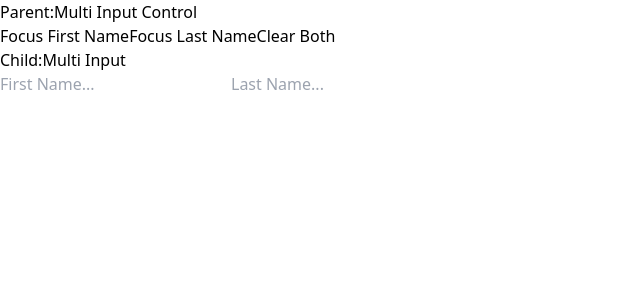
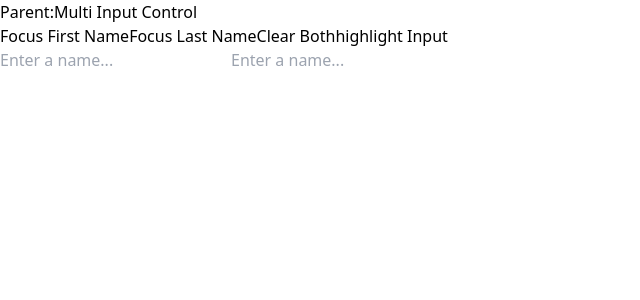
Before and after one commit to Shafee-ee/React_practice25, a React (Vite) app: page /MultiInputParent in a window 1280 px wide. Shown: the top 300 px of the page, without its empty margins (0-640 px from the left). Built offline with nearby package versions, Linux system fonts and the light colour scheme.

Commit message:
practice

```diff
--- a/src/pages/MultiInputChild.jsx
+++ b/src/pages/MultiInputChild.jsx
@@ -1,7 +1,6 @@
-import React, { forwardRef, useImperativeHandle, useRef } from 'react'
+import React, { forwardRef, useRef, useImperativeHandle } from "react";
 
-const MultiInputChild = forwardRef((props, ref) => {
-
+const MultiInputChild = forwardRef((prop, ref) => {
     const firstRef = useRef();
     const lastRef = useRef();
 
@@ -9,28 +8,33 @@ const MultiInputChild = forwardRef((props, ref) => {
         focusFirstName: () => {
             firstRef.current.focus();
         },
+        clearBoth: () => {
+            lastRef.current.value = "";
+            firstRef.current.value = "";
+        },
         focusLastName: () => {
             lastRef.current.focus();
         },
-        clearBoth: () => {
-            firstRef.current.value = "";
-            lastRef.current.value = "";
+        markInvalid: () => {
+            lastRef.current.classList.add("border-red-200", "border-4")
+            firstRef.current.classList.add("border-red-200", "border-4")
+            console.log("mark Invalid")
         }
     }))
+
     return (
-        <div className='p-4 border'>
-            <h3>Child:Multi Input</h3>
+        <div>
             <input type="text"
                 ref={firstRef}
-                placeholder='First Name...'
-                className='border p-2 mb-2 block w-full' />
+                placeholder="Enter a name..."
+                className="p-3 border-gray-200 border" />
+
             <input type="text"
                 ref={lastRef}
-                placeholder='Last Name...'
-                className='border p-2 block w-full' />
-
+                placeholder="Enter a name..."
+                className="p-3 border-gray-200 border" />
         </div>
     )
 })
 
-export default MultiInputChild
+export default MultiInputChild;
--- a/src/pages/MultiInputParent.jsx
+++ b/src/pages/MultiInputParent.jsx
@@ -14,6 +14,10 @@ const MultiInputParent = () => {
     const handleClearBoth = () => {
         childRef.current.clearBoth();
     }
+
+    const handleMarkInvalid = () => {
+        childRef.current.markInvalid();
+    }
     return (
         <div className='p-6 border-2'>
             <h2>Parent:Multi Input Control</h2>
@@ -28,6 +32,11 @@ const MultiInputParent = () => {
             <button onClick={handleClearBoth} className='bg-blue-300 p-2 hover:bg-blue-400'>
                 Clear Both
             </button>
+
+            <button onClick={handleMarkInvalid} className='bg-blue-300 p-2 hover:bg-blue-400'>
+                highlight Input
+            </button>
+
             <div>
                 <MultiInputChild ref={childRef} />
             </div>
```
